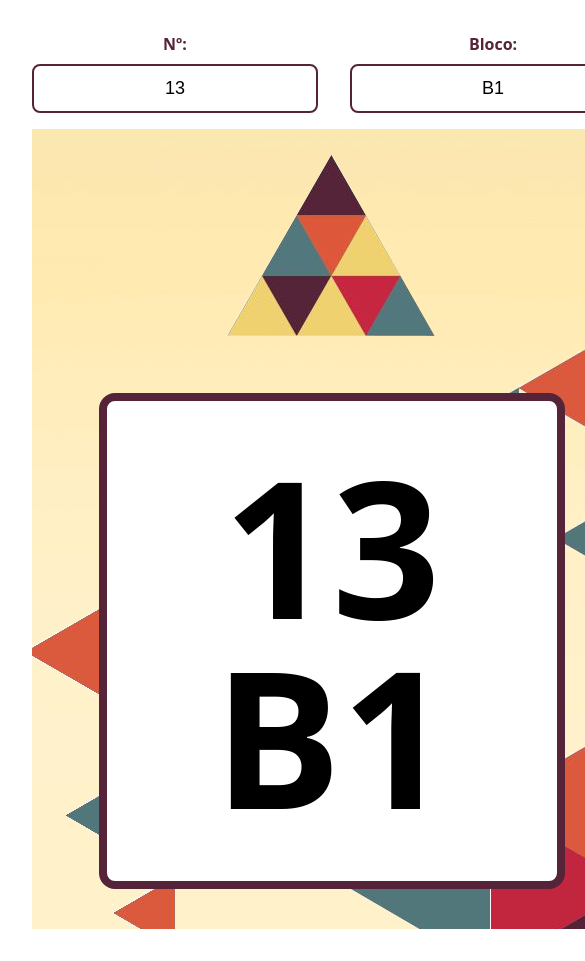
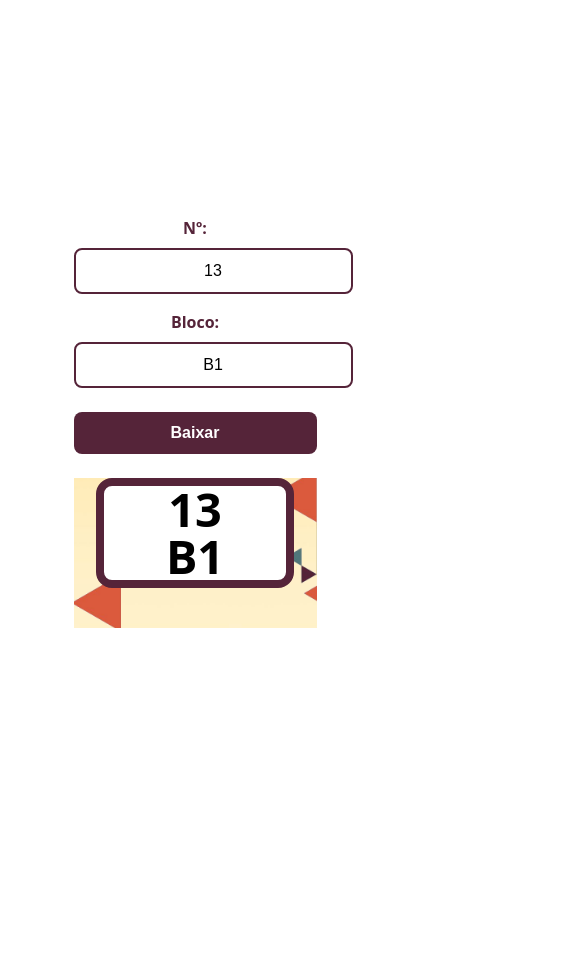
Before and after one commit to tairadev/boulevard-vila-maria, a React (Vite) app: page / in a window 390 px wide. Shown: the top 961 px of the page, 585 px wide, since content can reach past the window. After the commit the page ends 844 px from the top, so only its background shows below. Built offline with nearby package versions, Linux system fonts and the light colour scheme.

Commit message:
css responsivo

```diff
--- a/src/App.css
+++ b/src/App.css
@@ -1,3 +1,4 @@
+/* Layout principal */
 #root {
   max-width: 1280px;
   margin: 0 auto;
@@ -5,9 +6,12 @@
   text-align: center;
 }
 
+/* Cartão */
 .new-parking-card {
- width: 600px;
-  height: 800px;
+  width: 100%;
+  max-width: 600px;
+  height: auto;
+  aspect-ratio: 3 / 4;
   background-color: white;
   display: flex;
   align-items: center;
@@ -16,24 +20,25 @@
   overflow: hidden;
   padding: 0;
   position: relative;
+  margin: 0 auto;
 }
 
+/* Fundo do cartão */
 .boulevard-parking {
   display: flex;
   align-items: flex-end;
   justify-content: center;
   width: 100%;
   height: 100%;
-  aspect-ratio: 3 / 4;
   background-image: url('./assets/boulevard-parking.png');
   background-size: cover;
-  margin: 0 auto;
+  background-position: center;
 }
 
+/* Campo central */
 .boulevard-field {
-  width: 450px;
-  height: 480px;
-  aspect-ratio: 3 / 4;
+  width: 75%;
+  height: 65%;
   background-color: #FFF;
   margin-bottom: 40px;
   border: 8px solid #552439;
@@ -44,21 +49,25 @@
   justify-content: center;
 }
 
+/* Texto grande */
 .boulevard-field h1 {
   color: #000;
-  font-size: 190px;
+  font-size: 16vw;
   line-height: 1;
   margin: 0;
   text-transform: uppercase;
 }
 
+/* Campos e botão */
 .fields {
-  margin-bottom: 1rem;
+  margin-bottom: 1.5rem;
   display: flex;
-  gap: 2rem;
+  gap: 1rem;
   justify-content: center;
+  flex-wrap: wrap;
 }
 
+/* Label e input */
 label {
   display: flex;
   flex-direction: column;
@@ -77,7 +86,8 @@ input[type="text"] {
   color: #000;
   outline: none;
   transition: border-color 0.2s, box-shadow 0.2s;
-  width: 250px;
+  width: 220px;
+  max-width: 100%;
   text-align: center;
 }
 
@@ -86,6 +96,7 @@ input[type="text"]:focus {
   box-shadow: 0 0 0 3px rgba(149, 81, 107, 0.3);
 }
 
+/* Botão */
 button {
   padding: 12px 24px;
   background-color: #552439;
@@ -96,7 +107,6 @@ button {
   font-weight: bold;
   cursor: pointer;
   transition: background-color 0.3s ease;
-  margin-left: 16px;
 }
 
 button:hover {
@@ -111,3 +121,40 @@ button:disabled {
   background-color: #aaa;
   cursor: not-allowed;
 }
+
+/* Responsividade */
+@media (max-width: 768px) {
+  .boulevard-field h1 {
+    font-size: 14vw;
+  }
+
+  input[type="text"] {
+    width: 180px;
+    font-size: 1rem;
+  }
+
+  button {
+    width: 100%;
+    margin-top: 0.5rem;
+  }
+
+  .fields {
+    flex-direction: column;
+    align-items: center;
+  }
+}
+
+@media (max-width: 480px) {
+  .boulevard-field h1 {
+    font-size: 12vw;
+  }
+
+  input[type="text"] {
+    width: 100%;
+  }
+
+  .new-parking-card {
+    aspect-ratio: auto;
+    height: auto;
+  }
+}
```
